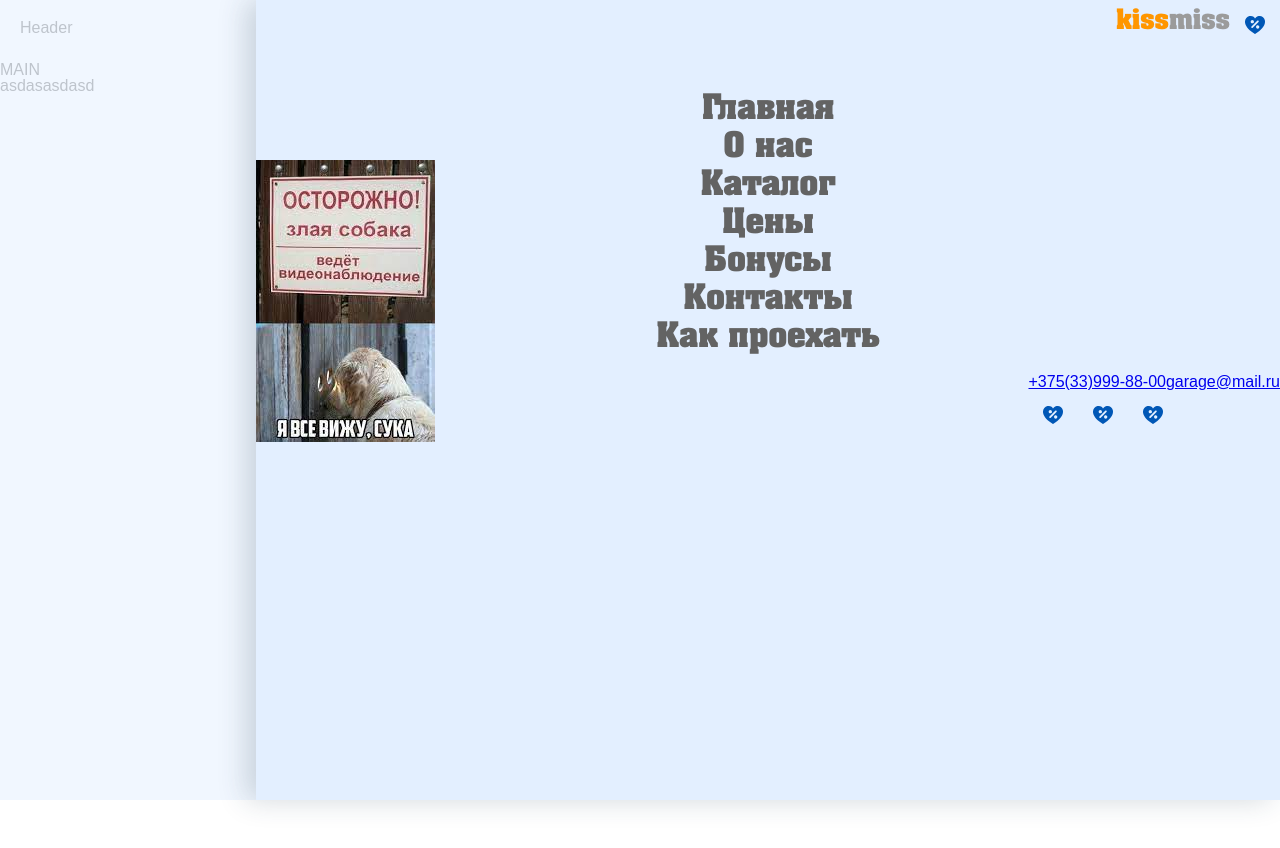
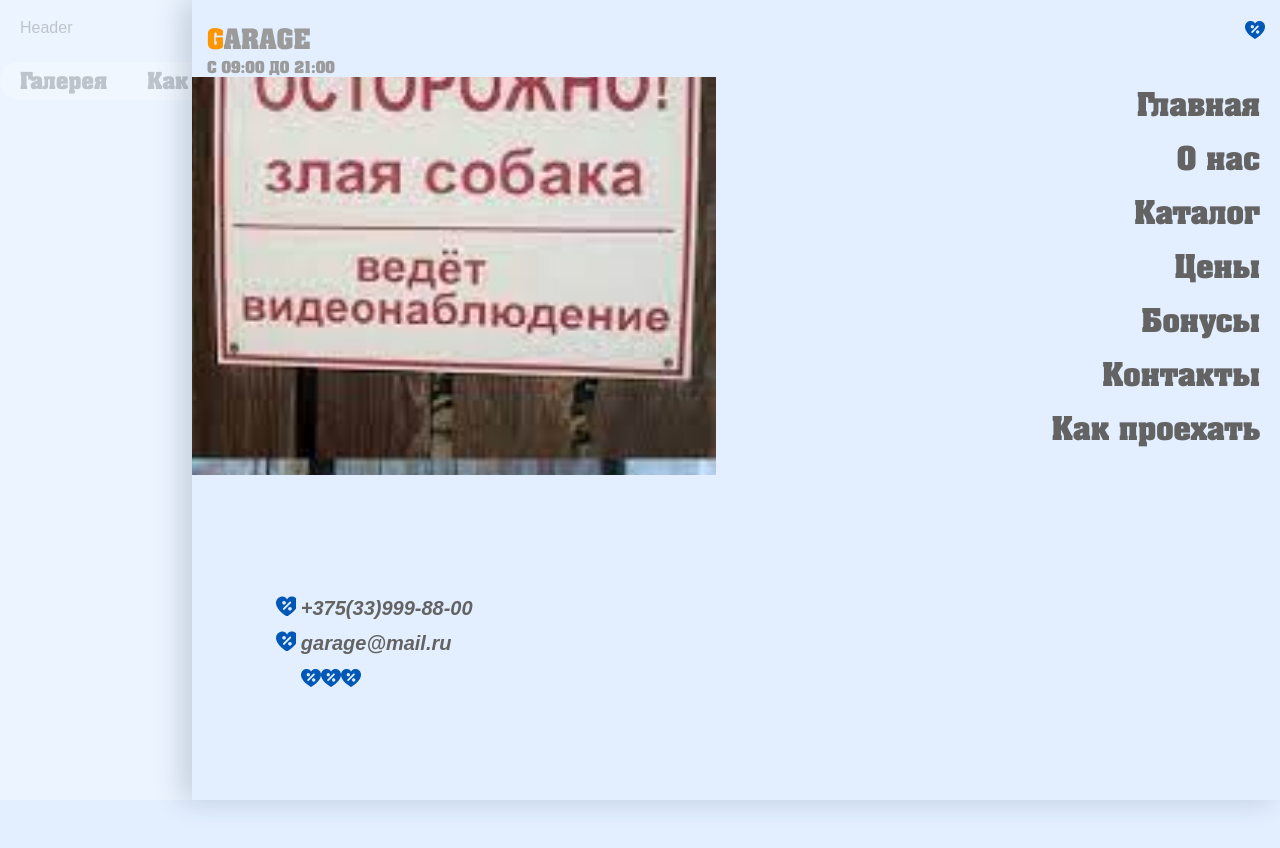
Before and after one commit to YauheniRusinchuk/garage, a React app: page / in a window 1280 px wide. Both pictures are taken after a click on the button "xЧЧ". Shown: the top 848 px of the page. Built offline with nearby package versions, Linux system fonts and the light colour scheme.

Commit message:
develop: was added carousel to main, and fixed burger menu

```diff
--- a/package.json
+++ b/package.json
@@ -11,6 +11,7 @@
     "@svgr/webpack": "^5.5.0",
     "@types/react": "17.0.0",
     "@types/react-dom": "17.0.0",
+    "@types/react-slick": "^0.23.5",
     "@typescript-eslint/eslint-plugin": "^4.29.2",
     "@typescript-eslint/parser": "^4.29.2",
     "babel-loader": "8.2.2",
@@ -55,7 +56,9 @@
     "normalize.css": "^8.0.1",
     "react": "17.0.0",
     "react-dom": "17.0.0",
-    "react-router-dom": "^5.2.0"
+    "react-router-dom": "^5.2.0",
+    "react-slick": "^0.28.1",
+    "slick-carousel": "^1.8.1"
   },
   "browserslist": "> 0.25%, not dead, not op_mini all"
 }
--- a/src/App.css
+++ b/src/App.scss
@@ -1,7 +1,9 @@
 @import "normalize.css";
 @import "./styles/common/reset.scss";
+@import "./styles/common/colors.scss";
 
 body {
   font-family: "Arial";
   width: 80px;
+  background-color: $backgroundBlue;
 }
--- a/src/App.tsx
+++ b/src/App.tsx
@@ -2,7 +2,7 @@ import * as React from "react";
 import Footer from "./components/organism/Footer";
 import Header from "./components/organism/Header";
 import Main from "./components/organism/Main";
-import "./App.css";
+import "./App.scss";
 import { GlobalProvider } from "./store/state";
 
 const App: React.FC = (): JSX.Element => {
--- a/src/components/molecules/BurgerMenu.tsx
+++ b/src/components/molecules/BurgerMenu.tsx
@@ -34,27 +34,30 @@ function BurgerMenu(): JSX.Element {
     <>
       <div className="burger-menu">
         <div className="burger-menu__header">
+          <div>
             <h2 className="burger-menu__logotype">
-            <span className="burger-menu__logotype__orange">kiss</span>
-            miss
+              <span className="burger-menu__logotype__orange">G</span>
+              ARAGE
             </h2>
+            <span className="burger-menu__time">С 09:00 ДО 21:00</span>
+          </div>
           <MySvg
             onClick={() => changeVisibleBurgerMenu(false)}
             className="burger-menu__button"
             alt="Иконка закрыть"
           />
-          <img className="burger-menu_image" src={Img} alt="Значок закрыть" />
         </div>
+        <div className="burger-menu__main-wrapper">
           <ul className="burger-menu__links">
             {links.map((link) => (
               <BurgerMenuLink key={link.title} item={link} />
             ))}
           </ul>
-        <div>
+          <div className="burger-menu_contacts">
             <a href="tel:+375(33)699-86-04" className="burger-menu__phone">
               +375(33)999-88-00
             </a>
-          <a href="mailto:garage@mail.ru" className="burger-menu__phone">
+            <a href="mailto:garage@mail.ru" className="burger-menu__email">
               garage@mail.ru
             </a>
             <div>
@@ -64,6 +67,7 @@ function BurgerMenu(): JSX.Element {
             </div>
           </div>
         </div>
+      </div>
     </>
   );
 }
--- a/src/components/organism/Main.tsx
+++ b/src/components/organism/Main.tsx
@@ -1,11 +1,44 @@
 import React from "react";
+import Slider from "react-slick";
+
+import "slick-carousel/slick/slick.css";
+import "slick-carousel/slick/slick-theme.css";
 import "../../styles/organisms/Main.scss";
 
 function Main(): JSX.Element {
+  const settings = {
+    dots: false,
+    speed: 500,
+    className: "slider variable-width",
+    variableWidth: true,
+    infinity: false,
+    arrows: false,
+  };
+
   return (
     <div className="main">
-      <div>MAIN</div>
-      <div>asdasasdasd</div>
+      <div className="main-nav__wrapper">
+        <Slider {...settings}>
+          <div>
+            <p className="main-nav__item">Галерея</p>
+          </div>
+          <div>
+            <p className="main-nav__item">Как проехать?</p>
+          </div>
+          <div>
+            <p className="main-nav__item">Расчет стоимости</p>
+          </div>
+          <div>
+            <p className="main-nav__item">Расточка дисков</p>
+          </div>
+          <div>
+            <p className="main-nav__item">Контакты</p>
+          </div>
+          <div>
+            <p className="main-nav__item">ПРивет я ОЛЕХ</p>
+          </div>
+        </Slider>
+      </div>
     </div>
   );
 }
--- a/src/styles/common/fonts.scss
+++ b/src/styles/common/fonts.scss
@@ -30,6 +30,14 @@
   font-family: "AGAalenBold Roman", arial;
   font-weight: 100;
   font-style: normal;
-  font-size: 1.5rem;
+  font-size: 28px;
   line-height: 2.375rem;
 }
+
+@mixin contacts {
+  font-family: "Arial";
+  font-weight: 800;
+  font-style: italic;
+  font-size: 20px;
+  text-decoration: none;
+}
--- a/src/styles/molecules/BurgerMenu.scss
+++ b/src/styles/molecules/BurgerMenu.scss
@@ -2,9 +2,16 @@
 @import "../common/fonts.scss";
 @import "../common/colors.scss";
 
-.burger-menu__visible {
-  display: none;
+@mixin svgBeforePosition {
+  content: "";
+  position: absolute;
+  top: -2px;
+  left: -25px;
+  background-repeat: no-repeat;
+  width: 20px;
+  height: 20px;
 }
+
 
 .burger-menu {
   background-color: $backgroundBlue;
@@ -12,21 +19,28 @@
   position: absolute;
   right: 0;
   top: 0;
+  z-index: 5;
   flex-direction: column;
   align-items: flex-end;
-  width: 80%;
+  width: 85%;
   height: 100vh;
+  padding-top: 20px;
   -webkit-box-shadow: -10px 0px 27px 0px rgba(34, 60, 80, 0.2);
   -moz-box-shadow: -10px 0px 27px 0px rgba(34, 60, 80, 0.2);
   box-shadow: -10px 0px 27px 0px rgba(34, 60, 80, 0.2);
 
   .burger-menu__header {
     display: flex;
-    .burger-menu_image {
-      position: absolute;
-      top: 20%;
-      left: 0;
-    }
+    justify-content: space-between;
+    width: 100%;
+    padding: 0 15px;
+  }
+
+  .burger-menu__time {
+    @include title;
+    color: $lightGrey;
+    font-size: 14px;
+    line-height: normal;
   }
   .burger-menu__logotype {
     @include title;
@@ -42,27 +56,71 @@
     width: 20px;
     height: 20px;
     background-color: transparent;
-    margin: 15px 15px 0;
     color: $realWhite;
   }
+
+.burger-menu__main-wrapper{
+  display: flex;
+  flex-direction: column;
+  width: 100%;
+  height: 100%;
+  justify-content: space-between;
+
   .burger-menu__links {
     display: flex;
     flex-direction: column;
     padding: 20px;
-    padding-top: 50px;
+    padding-top: 0;
     width: 100%;
-    align-items: center;
+    align-items: flex-end;
     margin: 0 auto;
+    background-image: url(../../../assets/t.jpeg);
+    background-repeat: no-repeat;
+    background-size:  50%;
+    background-position: -20px 25%;
 
     .burger-menu__link {
       @include linkBurgerMenu;
+      display: block;
       color: $grey;
       justify-content: right;
       text-decoration: none;
-      padding: 15px 0;
-      font-size: 30px;
+      padding: 1vh 0;
       width: 100%;
       text-align: right;
     }
   }
+
+
+.burger-menu_contacts {
+  display: flex;
+  flex-direction: column;
+  width: 100%;
+  padding: 10%;
+
+  .burger-menu__phone {
+    margin-bottom: 15px;
+    position: relative;
+    @include contacts;
+    color: $grey;
+
+    &::before {
+      @include svgBeforePosition;
+      background-image: url(../../../assets/cashback.svg);
+    }
+  }
+  .burger-menu__email {
+    position: relative;
+    margin-bottom: 15px;
+    @include contacts;
+    color: $grey;
+
+    &::before {
+      @include svgBeforePosition;
+      background-image: url(../../../assets/cashback.svg);
+    }
+  }
 }
+}
+
+}
--- a/src/styles/organisms/Header.scss
+++ b/src/styles/organisms/Header.scss
@@ -6,6 +6,7 @@
   position: fixed;
   left: 0;
   top: 0;
+  z-index: 1;
   width: 100%;
   display: flex;
   justify-content: space-between;
--- a/src/styles/organisms/Main.scss
+++ b/src/styles/organisms/Main.scss
@@ -2,7 +2,20 @@
 @import "../common/fonts.scss";
 @import "../common/colors.scss";
 
-.main{
-    margin-top: 62px;
-    height: 2000px;
+.main {
+  margin-top: 62px;
+  height: 2000px;
+  width: 100vw;
 }
+
+.main-nav__wrapper {
+  background-color: $realWhite;
+  border-radius: 20px 0 0 20px;
+//   position: relative;
+//   z-index: -1;
+  .main-nav__item {
+    padding: 0 20px;
+    @include linkBurgerMenu;
+    font-size: 20px;
+  }
+}
```
Also changed, not shown: public/index.html (+12 -0 lines), 1 other file (tests, documents, lock files or other folders). Lines whose indentation alone changed are shown as unchanged.
